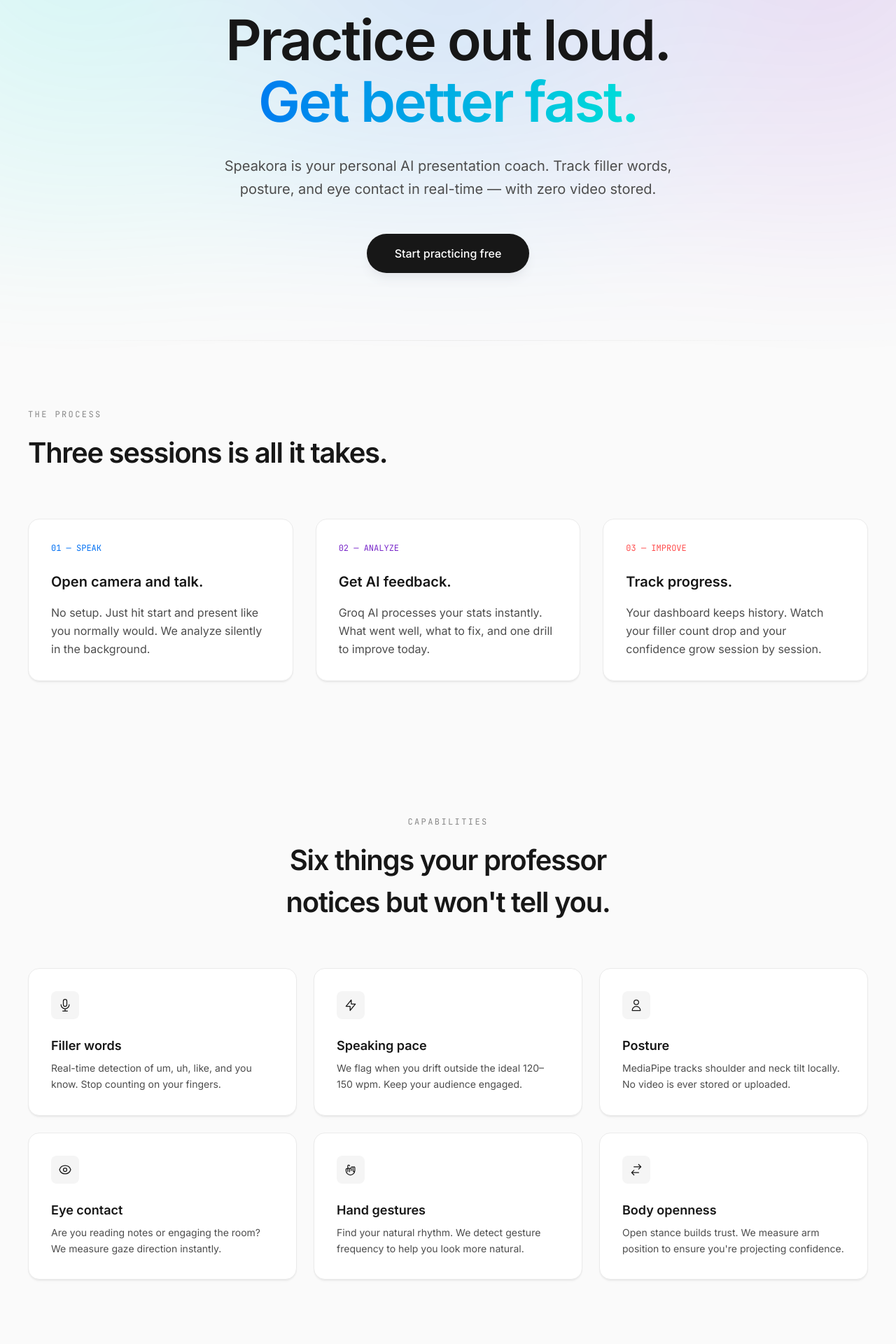
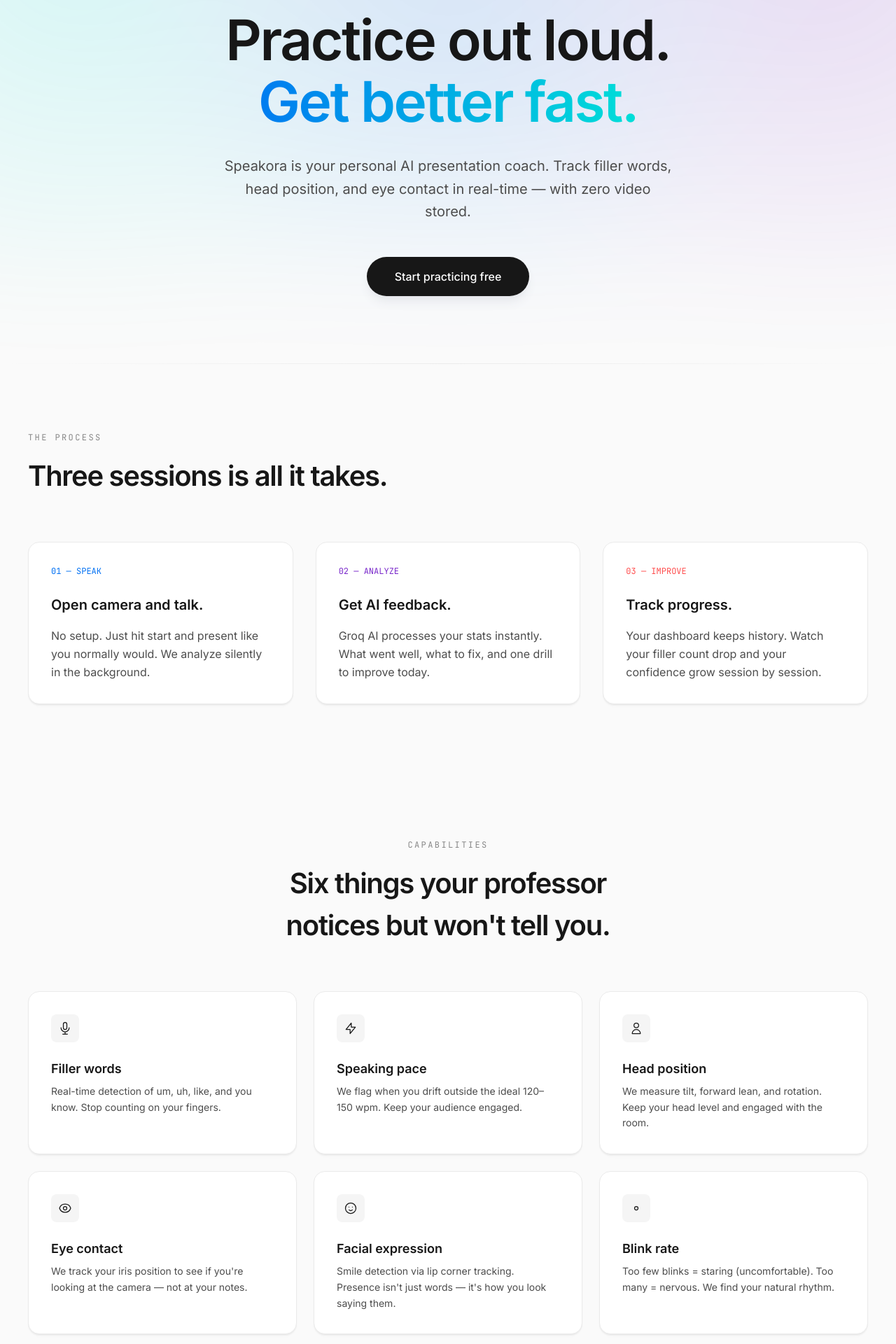
Before and after one commit to gsraj0301/Speakora, a Django app: page / in a window 1280 px wide; the page is wider, and only the part inside the window is pictured. Shown: the part 240-2160 px from the top of that part at 70% size. Run offline with Django 4.2, Linux system fonts and the light colour scheme; some libraries are stand-ins or nearby versions.

Commit message:
Update landing/results pages for face mesh metrics

```diff
--- a/templates/landing.html
+++ b/templates/landing.html
@@ -114,7 +114,7 @@
     </h1>
 
     <p class="text-[18px] md:text-[20px] text-[#4d4d4d] max-w-[640px] mx-auto mb-12 leading-relaxed">
-      Speakora is your personal AI presentation coach. Track filler words, posture, and eye contact in real-time — with zero video stored.
+      Speakora is your personal AI presentation coach. Track filler words, head position, and eye contact in real-time — with zero video stored.
     </p>
 
     <div class="flex flex-col sm:flex-row items-center justify-center gap-4">
@@ -194,8 +194,8 @@
         <div class="w-10 h-10 rounded-lg bg-[#f5f5f5] flex items-center justify-center mb-6">
           <svg class="w-5 h-5 text-[#171717]" fill="none" stroke="currentColor" viewBox="0 0 24 24"><path stroke-linecap="round" stroke-linejoin="round" stroke-width="1.5" d="M16 7a4 4 0 11-8 0 4 4 0 018 0zM12 14a7 7 0 00-7 7h14a7 7 0 00-7-7z"></path></svg>
         </div>
-        <h3 class="text-[18px] font-semibold mb-2">Posture</h3>
-        <p class="text-[14px] text-[#4d4d4d] leading-relaxed">MediaPipe tracks shoulder and neck tilt locally. No video is ever stored or uploaded.</p>
+        <h3 class="text-[18px] font-semibold mb-2">Head position</h3>
+        <p class="text-[14px] text-[#4d4d4d] leading-relaxed">We measure tilt, forward lean, and rotation. Keep your head level and engaged with the room.</p>
       </div>
 
       <!-- Eye Contact -->
@@ -204,25 +204,25 @@
           <svg class="w-5 h-5 text-[#171717]" fill="none" stroke="currentColor" viewBox="0 0 24 24"><path stroke-linecap="round" stroke-linejoin="round" stroke-width="1.5" d="M15 12a3 3 0 11-6 0 3 3 0 016 0z"></path><path stroke-linecap="round" stroke-linejoin="round" stroke-width="1.5" d="M2.458 12C3.732 7.943 7.523 5 12 5c4.478 0 8.268 2.943 9.542 7-1.274 4.057-5.064 7-9.542 7-4.477 0-8.268-2.943-9.542-7z"></path></svg>
         </div>
         <h3 class="text-[18px] font-semibold mb-2">Eye contact</h3>
-        <p class="text-[14px] text-[#4d4d4d] leading-relaxed">Are you reading notes or engaging the room? We measure gaze direction instantly.</p>
+        <p class="text-[14px] text-[#4d4d4d] leading-relaxed">We track your iris position to see if you're looking at the camera — not at your notes.</p>
       </div>
 
-      <!-- Gestures -->
+      <!-- Facial Expression -->
       <div class="group p-8 rounded-2xl bg-white card-shadow hover:scale-[1.02] transition-transform duration-200">
         <div class="w-10 h-10 rounded-lg bg-[#f5f5f5] flex items-center justify-center mb-6">
-          <svg class="w-5 h-5 text-[#171717]" fill="none" stroke="currentColor" viewBox="0 0 24 24"><path stroke-linecap="round" stroke-linejoin="round" stroke-width="1.5" d="M7 11.5V14m0-2.5v-6a1.5 1.5 0 113 0m-3 6a1.5 1.5 0 00-3 0v2a7.5 7.5 0 0015 0v-5a1.5 1.5 0 10-3 0m3 5a1.5 1.5 0 01-3 0m0-5a1.5 1.5 0 10-3 0m3 5v-4m-3 4V11a1.5 1.5 0 00-3 0v4.5m0-4.5a1.5 1.5 0 10-3 0V15"></path></svg>
+          <svg class="w-5 h-5 text-[#171717]" fill="none" stroke="currentColor" viewBox="0 0 24 24"><path stroke-linecap="round" stroke-linejoin="round" stroke-width="1.5" d="M14.828 14.828a4 4 0 01-5.656 0M9 10h.01M15 10h.01M21 12a9 9 0 11-18 0 9 9 0 0118 0z"></path></svg>
         </div>
-        <h3 class="text-[18px] font-semibold mb-2">Hand gestures</h3>
-        <p class="text-[14px] text-[#4d4d4d] leading-relaxed">Find your natural rhythm. We detect gesture frequency to help you look more natural.</p>
+        <h3 class="text-[18px] font-semibold mb-2">Facial expression</h3>
+        <p class="text-[14px] text-[#4d4d4d] leading-relaxed">Smile detection via lip corner tracking. Presence isn't just words — it's how you look saying them.</p>
       </div>
 
-      <!-- Openness -->
+      <!-- Blink Rate -->
       <div class="group p-8 rounded-2xl bg-white card-shadow hover:scale-[1.02] transition-transform duration-200">
         <div class="w-10 h-10 rounded-lg bg-[#f5f5f5] flex items-center justify-center mb-6">
-          <svg class="w-5 h-5 text-[#171717]" fill="none" stroke="currentColor" viewBox="0 0 24 24"><path stroke-linecap="round" stroke-linejoin="round" stroke-width="1.5" d="M8 7h12m0 0l-4-4m4 4l-4 4m0 6H4m0 0l4 4m-4-4l4-4"></path></svg>
+          <svg class="w-5 h-5 text-[#171717]" fill="none" stroke="currentColor" viewBox="0 0 24 24"><path stroke-linecap="round" stroke-linejoin="round" stroke-width="1.5" d="M15 12a3 3 0 11-6 0 3 3 0 016 0z"></path></svg>
         </div>
-        <h3 class="text-[18px] font-semibold mb-2">Body openness</h3>
-        <p class="text-[14px] text-[#4d4d4d] leading-relaxed">Open stance builds trust. We measure arm position to ensure you're projecting confidence.</p>
+        <h3 class="text-[18px] font-semibold mb-2">Blink rate</h3>
+        <p class="text-[14px] text-[#4d4d4d] leading-relaxed">Too few blinks = staring (uncomfortable). Too many = nervous. We find your natural rhythm.</p>
       </div>
     </div>
   </div>
--- a/templates/results.html
+++ b/templates/results.html
@@ -43,7 +43,7 @@
       <div class="bg-slate-800 rounded-xl border border-slate-700 p-4 sm:p-5">
         <div class="flex items-center gap-2 mb-2 sm:mb-3">
           <span id="postureDot" class="w-2 h-2 sm:w-2.5 sm:h-2.5 rounded-full"></span>
-          <p class="text-slate-400 text-[10px] sm:text-xs font-medium uppercase tracking-wide">Posture</p>
+          <p class="text-slate-400 text-[10px] sm:text-xs font-medium uppercase tracking-wide">Head Pos.</p>
         </div>
         <p id="rPosture" class="text-3xl sm:text-5xl font-semibold text-white leading-none mb-1">--<span class="text-lg sm:text-2xl text-slate-400 font-normal">%</span></p>
       </div>
```
